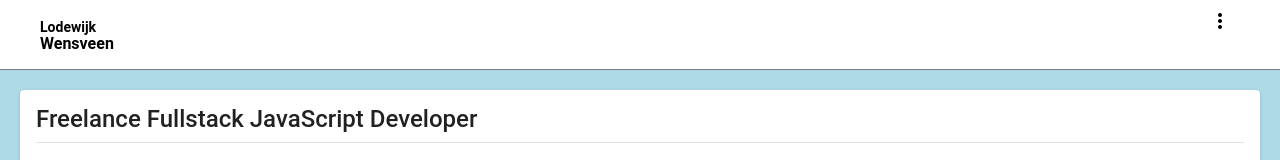
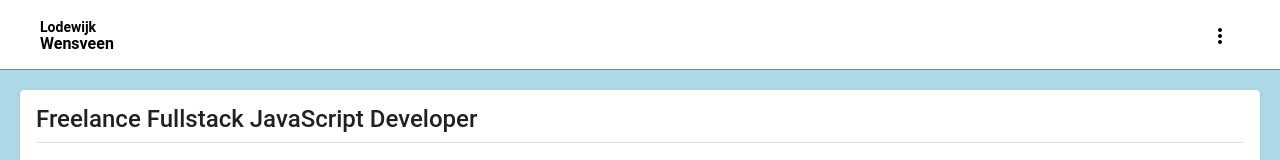
Before and after one commit to lwensveen/lodewijkwensveen, an Angular app: page / in a window 1280 px wide. Shown: the top 160 px of the page. Built offline with nearby package versions, Linux system fonts and the light colour scheme.

Commit message:
Centered nav vertically

```diff
--- a/src/app/layout/header/header.component.scss
+++ b/src/app/layout/header/header.component.scss
@@ -5,6 +5,10 @@
     font-family: Roboto, "Helvetica Neue", sans-serif;
     justify-content: space-between;
     padding: 0 40px;
+
+    nav {
+        align-self: center;
+    }
 
     .logo {
         h3 {
```
